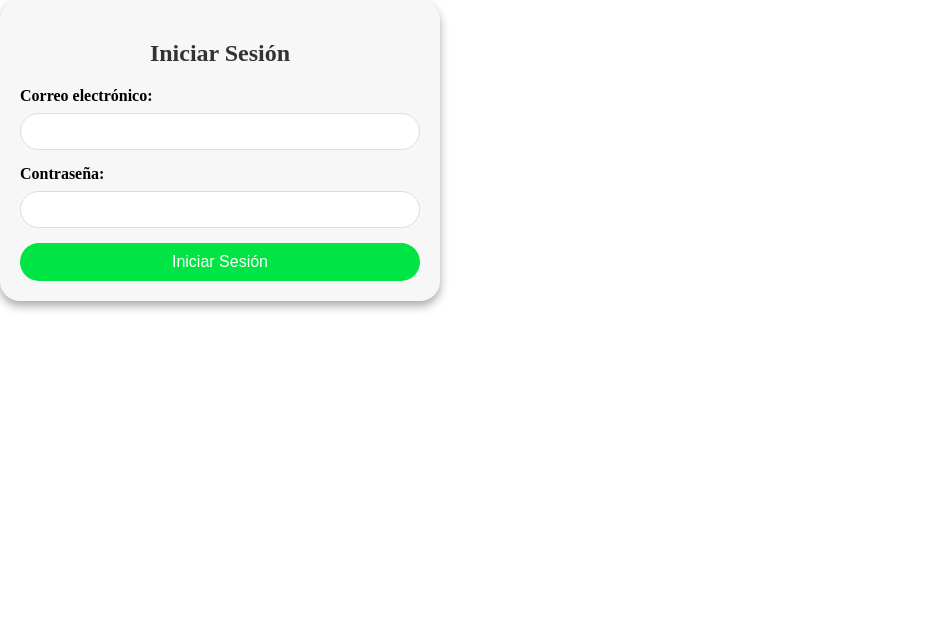
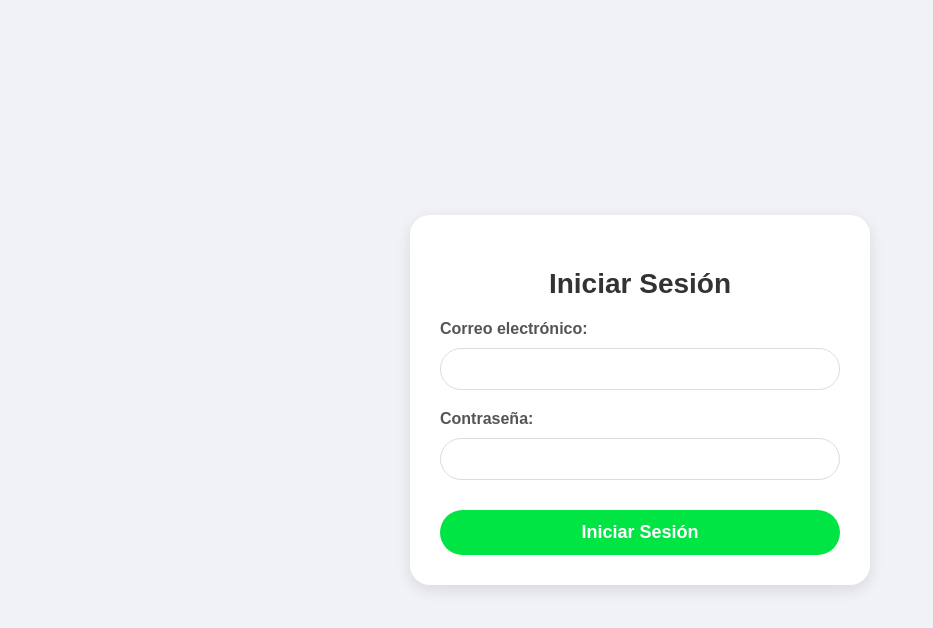
Before and after one commit to Jhon-Anderson/camel-case, a React (Vite) app: page / in a window 1280 px wide. Shown: the top 628 px of the page, without its empty margins (0-933 px from the left). Built offline with nearby package versions, Linux system fonts and the light colour scheme.

Commit message:
Ajuste login

```diff
--- a/index.html
+++ b/index.html
@@ -8,14 +8,15 @@
   <title>TerraNova</title>
   <style>
     /* Hacer que el cuerpo y el contenedor raíz ocupen toda la pantalla */
-    body,
-    html,
-    #root {
+    body, html, #root {
       margin: 0;
       padding: 0;
       width: 100%;
       height: 100%;
-      overflow: hidden;
+      display: flex;
+      justify-content: center;
+      align-items: center;
+      background-color: #f0f2f5; /* Color de fondo */
     }
   </style>
 </head>
--- a/src/Login.css
+++ b/src/Login.css
@@ -5,60 +5,74 @@ body, html {
   display: flex;
   justify-content: center;
   align-items: center;
+  font-family: 'Arial', sans-serif;
+  background-color: #f0f2f5;
 }
 
 /* Estilo general para el contenedor del login */
 .login-container {
-  width: 400px;
-  max-width: auto;
-  padding: 20px;
-  background-color: #f7f7f7;
+  width: 100%;
+  max-width: 400px;
+  padding: 30px;
+  background-color: #fff;
   border-radius: 20px;
-  box-shadow: 0 5px 10px rgba(3, 3, 3, 0.336);
+  box-shadow: 0 5px 15px rgba(0, 0, 0, 0.1);
   text-align: center;
 }
 
 /* Estilo para el encabezado */
 .login-container h2 {
   margin-bottom: 20px;
-  font-size: 24px;
+  font-size: 28px;
   color: #333;
+  font-weight: 700;
 }
 
 /* Estilo para las etiquetas de los inputs */
 .login-container label {
   display: block;
-  margin-bottom: 8px;
+  margin-bottom: 10px;
   font-weight: bold;
   text-align: left;
+  color: #555;
 }
 
 /* Estilo para los inputs */
 .login-container input[type="email"],
 .login-container input[type="password"] {
   width: 100%;
-  padding: 10px;
-  margin-bottom: 15px;
+  padding: 12px;
+  margin-bottom: 20px;
   border: 1px solid #ddd;
   border-radius: 50px;
   box-sizing: border-box;
+  font-size: 14px;
+  transition: border-color 0.3s;
+}
+
+.login-container input[type="email"]:focus,
+.login-container input[type="password"]:focus {
+  border-color: #00e444;
+  outline: none;
 }
 
 /* Estilo para el botón de inicio de sesión */
 .login-container button[type="submit"] {
   width: 100%;
-  padding: 10px;
+  padding: 12px;
   background-color: #00e444;
   border: none;
   border-radius: 50px;
   color: white;
-  font-size: 16px;
+  font-size: 18px;
+  font-weight: bold;
   cursor: pointer;
   transition: background-color 0.3s ease;
+  margin-top: 10px;
 }
 
 .login-container button[type="submit"]:hover {
-  background-color: #00e444;
+  background-color: #00b33c;
 }
 
 /* Estilo para el modal de errores y mensajes */
@@ -72,14 +86,15 @@ body, html {
   display: flex;
   justify-content: center;
   align-items: center;
+  z-index: 1000;
 }
 
 .modal-content {
   background-color: white;
   padding: 20px;
-  border-radius: 8px;
+  border-radius: 10px;
   box-shadow: 0 2px 10px rgba(0, 0, 0, 0.1);
-  max-width: 300px;
+  max-width: 350px;
   text-align: center;
 }
 
@@ -93,13 +108,13 @@ body, html {
   padding: 10px 20px;
   background-color: #00ff6a;
   border: none;
-  border-radius: 4px;
+  border-radius: 6px;
   color: white;
-  font-size: 14px;
+  font-size: 16px;
   cursor: pointer;
   transition: background-color 0.3s ease;
 }
 
 .modal-content button:hover {
-  background-color: #00e444;
+  background-color: #00b33c;
 }
```
